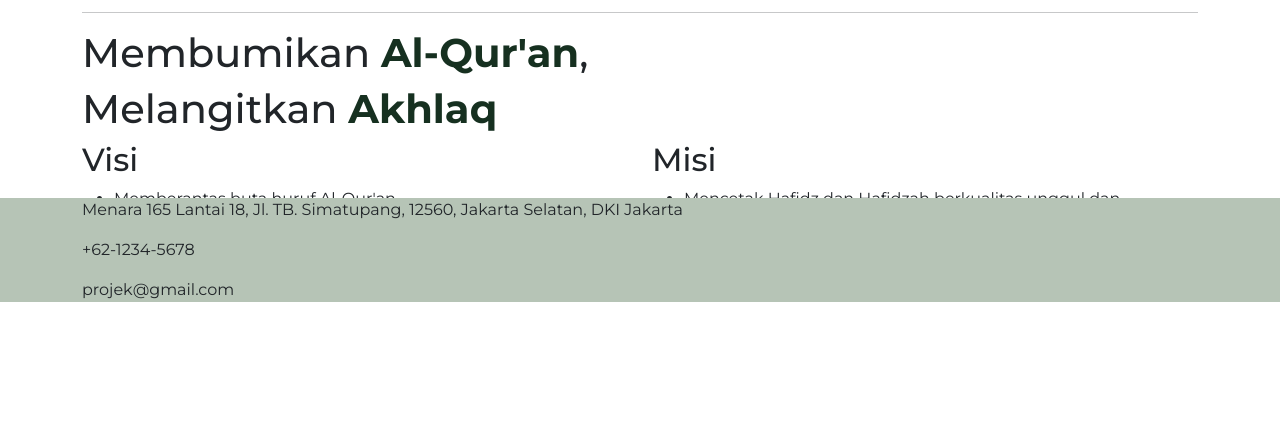
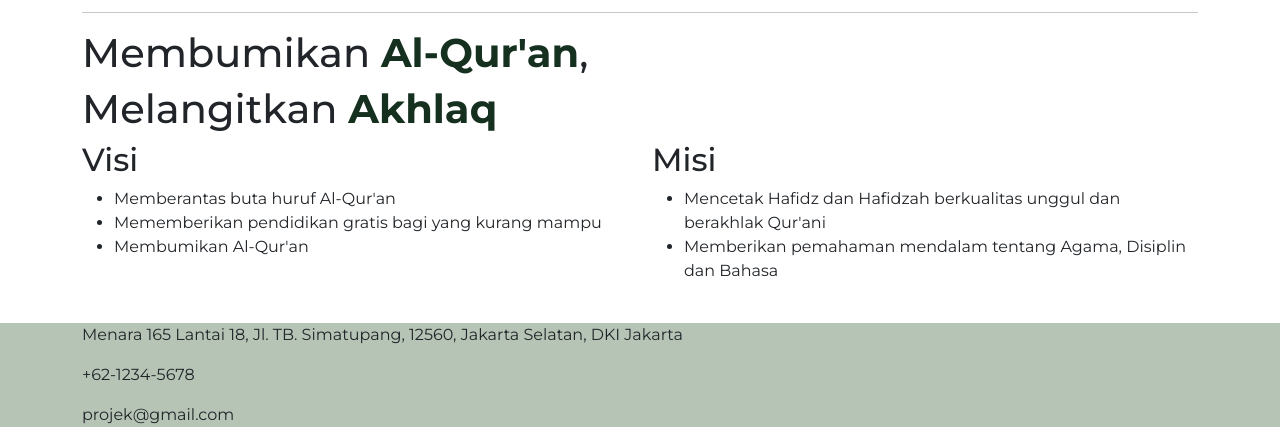
Before and after one commit to AhsanulKhaliq/Copy-dari-Mario, a PHP site: page /index.php in a window 1280 px wide. Shown: the part 498-941 px from the top of the page. Run offline with PHP 8.4, Linux system fonts and the light colour scheme.

Commit message:
absolute footer

```diff
--- a/index.php
+++ b/index.php
@@ -46,7 +46,7 @@
     ?>
     </main>
     <br>
-    <footer class="sticky-bottom" style="background-color: #B6C4B6; font-family: Montserrat;">
+    <footer class="absolute-bottom" style="background-color: #B6C4B6; font-family: Montserrat;">
     <div class="container">
             <p>Menara 165 Lantai 18, Jl. TB. Simatupang, 12560, Jakarta Selatan, DKI Jakarta</p>
             <p>+62-1234-5678</p>
```
